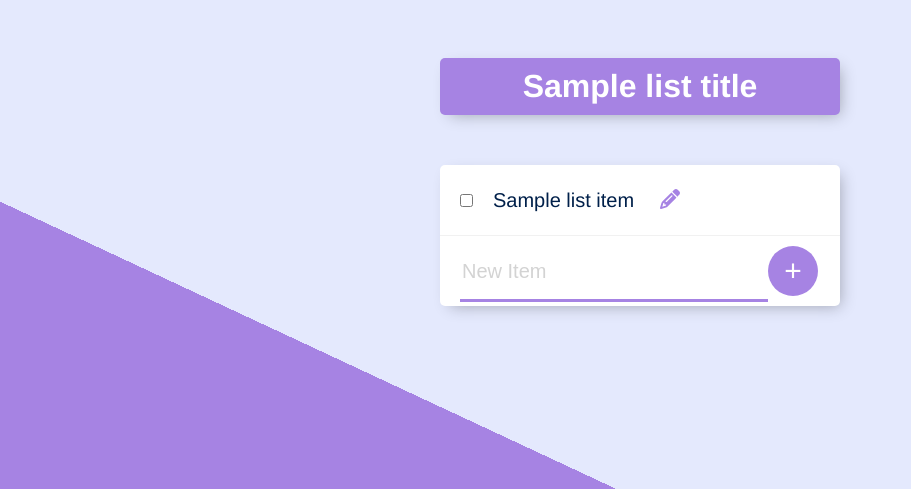
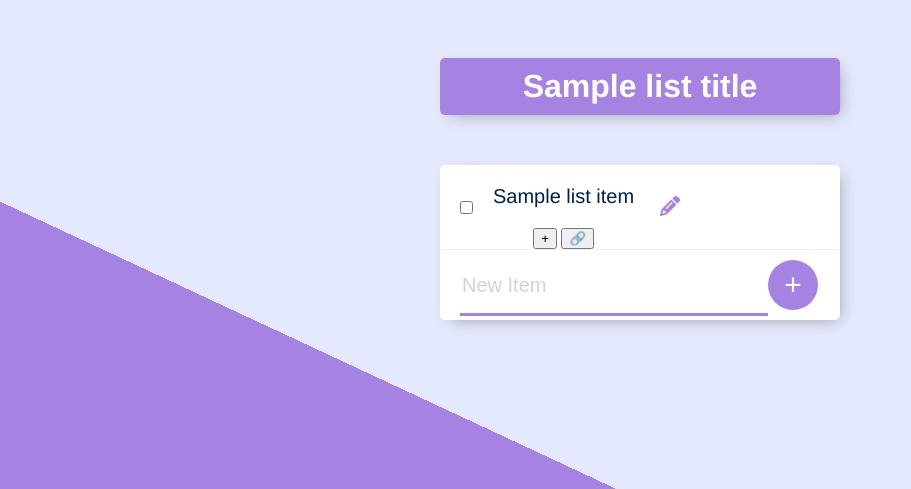
Before and after one commit to hninoo/Express-Postgresql, a Node server app: template views/index.ejs in a window 1280 px wide. Shown: the top 489 px of the page, without its empty margins (0-911 px from the left). Run offline with Node 20, Linux system fonts and the light colour scheme; the template is opened without the code that fills it: most values are stand-ins (such as "Sample title", 1, 10 or a date in 2020).

Commit message:
Checkpoint before follow-up message
Co-authored-by: hninoowaiucsy <hninoowaiucsy@gmail.com>

```diff
--- a/views/index.ejs
+++ b/views/index.ejs
@@ -15,9 +15,19 @@
           </div>
         </form>
 
-        <p id="title<%=item.id%>">
-          <%= item.title %>
-        </p>
+        <div id="title<%=item.id%>" class="text-content">
+          <p class="text-block" data-block-id="<%=item.id%>-1">
+            <%= item.title %>
+          </p>
+          <div class="link-controls">
+            <button type="button" class="link-btn fa-plus" onclick="addTextBlock('<%=item.id%>')" title="Add text block">
+              <span>+</span>
+            </button>
+            <button type="button" class="link-btn" onclick="insertLink('<%=item.id%>-1')" title="Insert link">
+              🔗
+            </button>
+          </div>
+        </div>
 
         <form class="edit" action="/edit" method="post">
           <input type="hidden" name="updatedItemId" value="<%= item.id %>">
```
